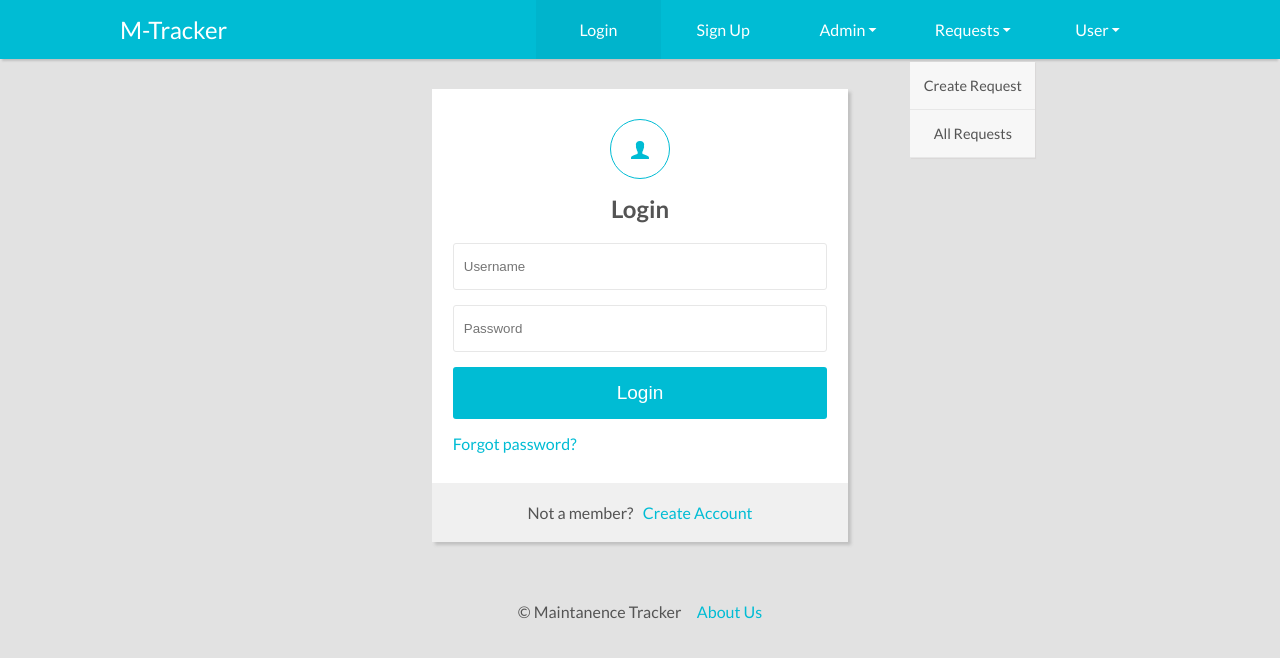
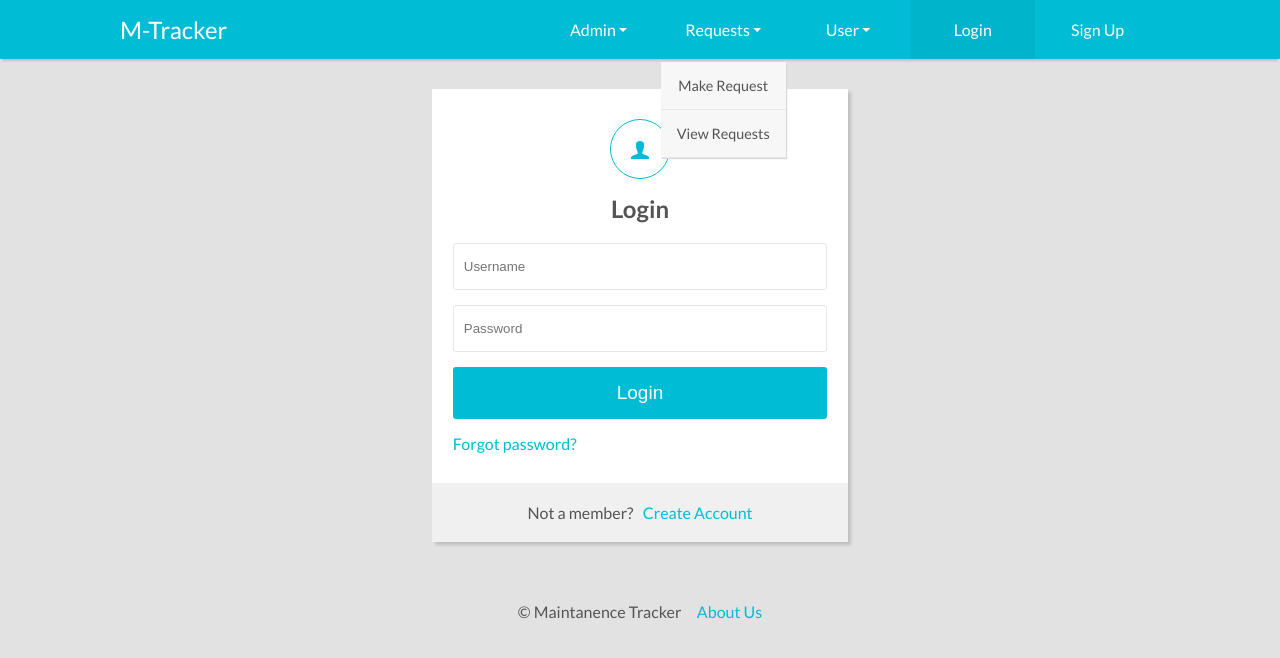
Before and after one commit to megame24/Maintenance-Tracker, a plain HTML site: page UI/views/login.html in a window 1280 px wide. Both pictures are taken after a click on the link "Requests". Drawn offline with nearby package versions, Linux system fonts and the light colour scheme.

Commit message:
[Chore #157427357] re-arrange and update navbar items

```diff
--- a/UI/css/styles.css
+++ b/UI/css/styles.css
@@ -374,7 +374,7 @@ input:focus {
    ============= */
 
 footer {
-  padding: 30px;
+  padding: 30px 0;
   text-align: center;
   background-color: rgb(226, 226, 226);
 }
--- a/UI/views/login.html
+++ b/UI/views/login.html
@@ -22,12 +22,6 @@
                 <div class="clearfix"></div>
             </div>
             <ul class="right-menu not-mobile not-mobile-right">
-                <li class="active">
-                    <a href="#" class="nav-item">Login</a>
-                </li>
-                <li>
-                    <a href="./register.html" class="nav-item">Sign Up</a>
-                </li>
                 <li class="admin">
                     <div>
                         <a href="#" class="nav-item">Admin
@@ -51,8 +45,8 @@
                         </a>
                     </div>
                     <div class="drop-down-menu hide">
-                        <a href="#">Create Request</a>
-                        <a href="#">All Requests</a>
+                        <a href="#">Make Request</a>
+                        <a href="#">View Requests</a>
                     </div>
                 </li>
                 <li class="user">
@@ -67,6 +61,12 @@
                         <a href="./user-profile.html">Profile</a>
                         <a href="#">Logout</a>
                     </div>
+                </li>
+                <li class="active">
+                    <a href="#" class="nav-item">Login</a>
+                </li>
+                <li>
+                    <a href="./register.html" class="nav-item">Sign Up</a>
                 </li>
             </ul>
             <div class="clearfix"></div>
```
Also changed, not shown: UI/index.html (+8 -8 lines), UI/views/admin-profile.html (+8 -8 lines), UI/views/register.html (+8 -8 lines), UI/views/user-profile.html (+8 -8 lines).
